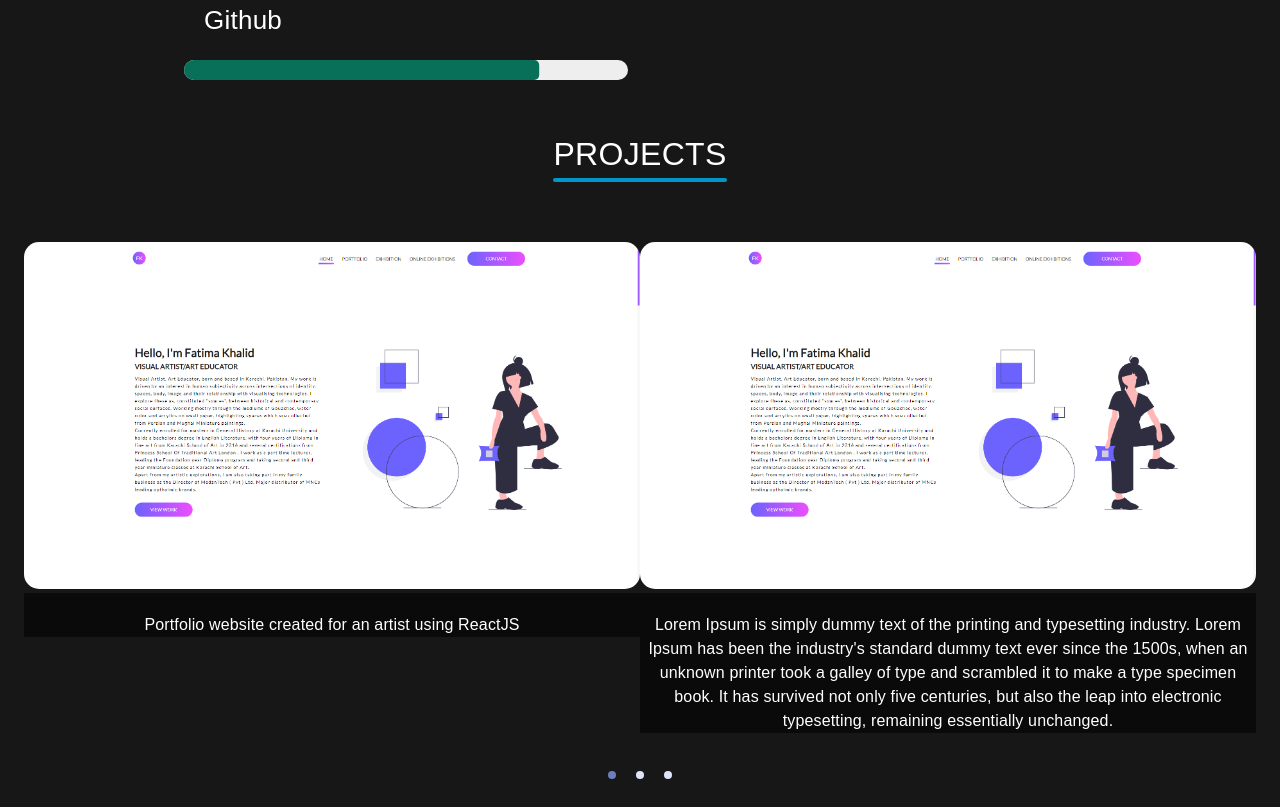
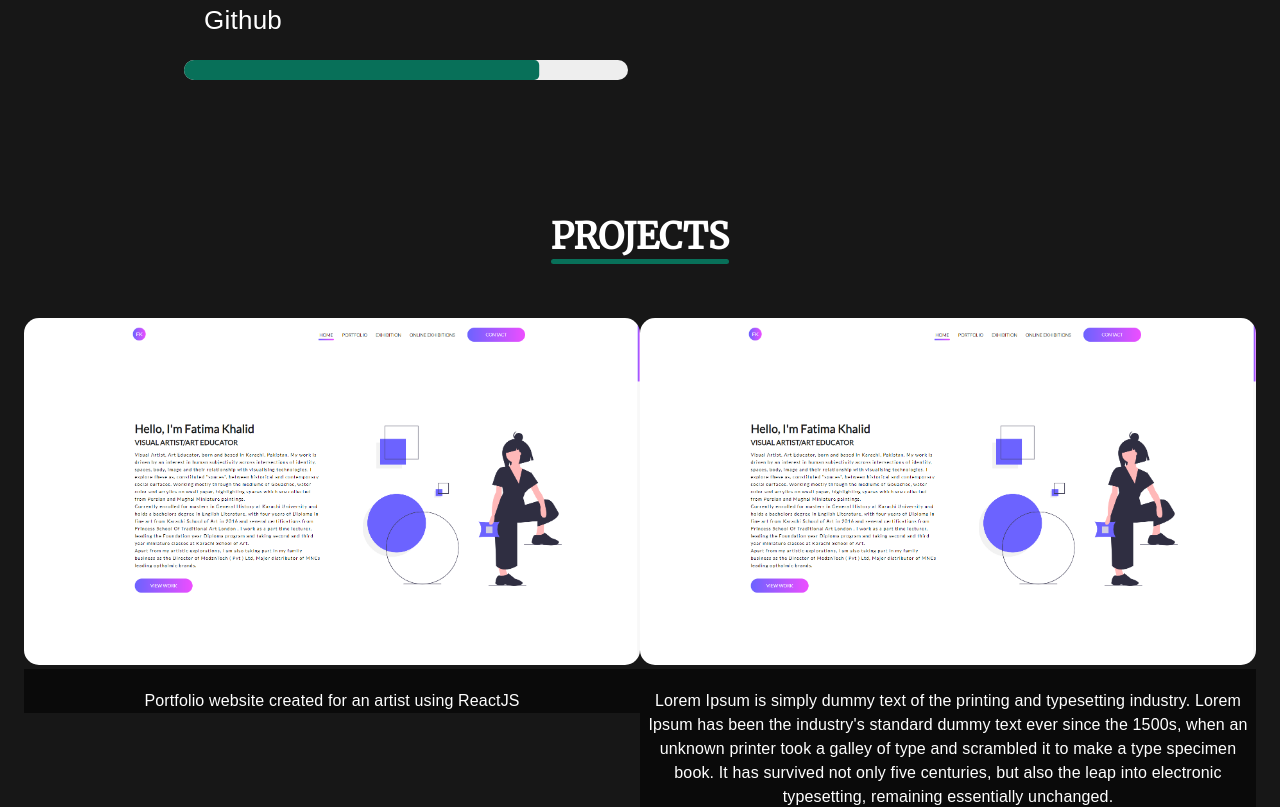
Before and after one commit to hafiztalhakh/portfolio, a React (Create React App) app: page / in a window 1280 px wide. Shown: the part 3480-4287 px from the top of the page. Built offline with nearby package versions, Linux system fonts and the light colour scheme; no server answers; a web font is replaced by a local one.

Commit message:
set up done

```diff
--- a/src/Screens/Home/Components/GithubRepos.js
+++ b/src/Screens/Home/Components/GithubRepos.js
@@ -56,10 +56,10 @@ export default function Projects() {
     const [repo, setrepo] = useState([]);
 
     useEffect(() => {
-        // getRepoData();
+        getRepoData();
     }, []);
 
-    function getRepoData() {
+    const getRepoData = () => {
         const client = new ApolloClient({
             uri: "https://api.github.com/graphql",
             request: (operation) => {
--- a/src/Screens/Home/Components/Projects.js
+++ b/src/Screens/Home/Components/Projects.js
@@ -7,19 +7,27 @@ import "react-alice-carousel/lib/alice-carousel.css";
 import Project1 from '../../../Assets/Project Images/Project1.png';
 
 const styles = theme => ({
-    mainHeading: {
-        fontSize: 32,
+    sectionTitleContainer: {
+        display: 'flex',
+        justifyContent: 'center',
+        alignItems: 'center',
+        marginBottom: 30
+    },
+    sectionTitle: {
+        color: '#fff',
+        fontSize: 36,
+        textAlign: 'center'
+    },
+    underline: {
+        backgroundColor: '#087059',
+        height: 5,
+        borderRadius: 40
     },
     displayCenter: {
         display: "flex",
         justifyContent: "center",
         width: "100%",
         alignItems: "center",
-    },
-    underlineStyle: {
-        background: "#0096C7",
-        height: "4px",
-        borderRadius: 30,
     },
     image: {
         width: "100%",
@@ -46,24 +54,21 @@ class Projects extends Component {
     render() {
         const { classes } = this.props;
         const {
-            mainHeading,
-            displayCenter,
-            underlineStyle,
+            sectionTitleContainer,
+        sectionTitle,
+        underline,
             image,
             description,
         } = classes;
 
         return (
-            <>
-                <div className={displayCenter}>
-                    <Typography className={mainHeading}>
+            <Container maxWidth="lg" style={{ marginTop: 60 }}>
+                <div className={sectionTitleContainer}>
+                    <h1 className={sectionTitle}>
                         PROJECTS
-                        <div className={underlineStyle}>
-
+                            <div className={underline} />
+                    </h1>
                 </div>
-                    </Typography>
-                </div>
-                <Container maxWidth="lg" style={{ marginTop: 60 }}>
                 <AliceCarousel
                     mouseTracking
                     items={
@@ -82,7 +87,6 @@ class Projects extends Component {
                     disableButtonsControls
                 />
             </Container>
-            </>
         );
     }
 }
```
Also changed, not shown: 1 other file (tests, documents, lock files or other folders). Lines whose indentation alone changed are shown as unchanged.
